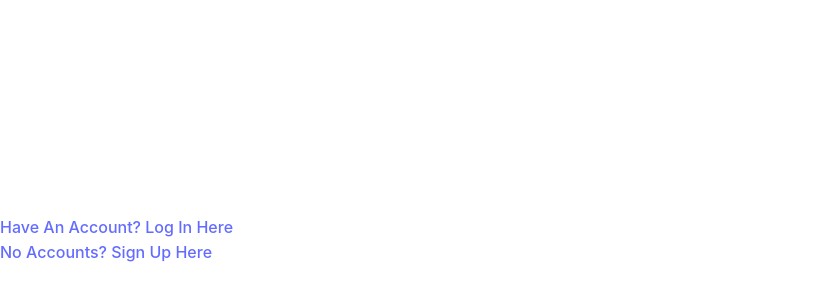
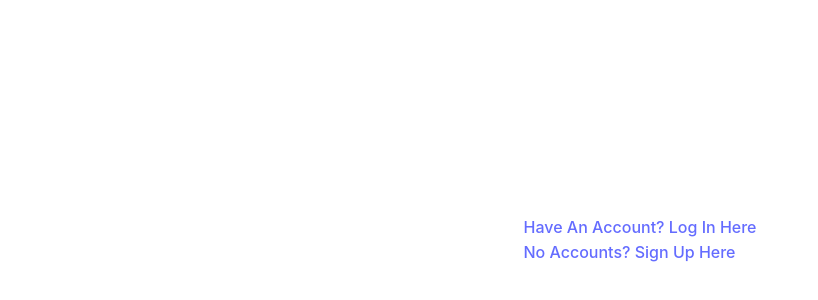
Before and after one commit to chaoyiuwu/MDEV1005-a2, a React (Vite) app in the folder assignment_2/: page / in a window 1280 px wide. Shown: the part 160-460 px from the top of the page, without its empty margins (0-818 px from the left). Built offline with nearby package versions, Linux system fonts and the light colour scheme; no server answers.

Commit message:
updated index.css to work better with tailwind (and hopefully mantine)

```diff
--- a/assignment_2/src/index.css
+++ b/assignment_2/src/index.css
@@ -1,13 +1,25 @@
 @import "tailwindcss";
+
+body {
+  margin: 0;
+  height: 100%;
+  /* min-width: 320px;
+  min-height: 100vh; */
+}
+
+h1 {
+  font-size: 3.2em;
+  line-height: 1.1;
+}
 
 :root {
   font-family: Inter, system-ui, Avenir, Helvetica, Arial, sans-serif;
   line-height: 1.5;
   font-weight: 400;
 
-  color-scheme: light dark;
+  /* color-scheme: light dark;
   color: rgba(255, 255, 255, 0.87);
-  background-color: #242424;
+  background-color: #242424; */
 
   font-synthesis: none;
   text-rendering: optimizeLegibility;
@@ -24,20 +36,7 @@ a:hover {
   color: #535bf2;
 }
 
-body {
-  margin: 0;
-  display: flex;
-  place-items: center;
-  min-width: 320px;
-  min-height: 100vh;
-}
-
-h1 {
-  font-size: 3.2em;
-  line-height: 1.1;
-}
-
-button {
+/*button {
   border-radius: 8px;
   border: 1px solid transparent;
   padding: 0.6em 1.2em;
@@ -67,4 +66,4 @@ button:focus-visible {
   button {
     background-color: #f9f9f9;
   }
-}
+} */
--- a/assignment_2/src/pages/Landing/landing.tsx
+++ b/assignment_2/src/pages/Landing/landing.tsx
@@ -1,10 +1,12 @@
-import { Link } from "react-router"
+import { Link } from 'react-router'
 
 const Landing = () => {
     return (
-        <div>
-            <p><Link to="/login">Have An Account? Log In Here</Link></p>
-            <p><Link to="/signup">No Accounts? Sign Up Here</Link></p>
+        <div className='flex h-screen'>
+            <div className="m-auto">
+                <p><Link to="/login">Have An Account? Log In Here</Link></p>
+                <p><Link to="/signup">No Accounts? Sign Up Here</Link></p>
+            </div>
         </div>
     )
 }
```
